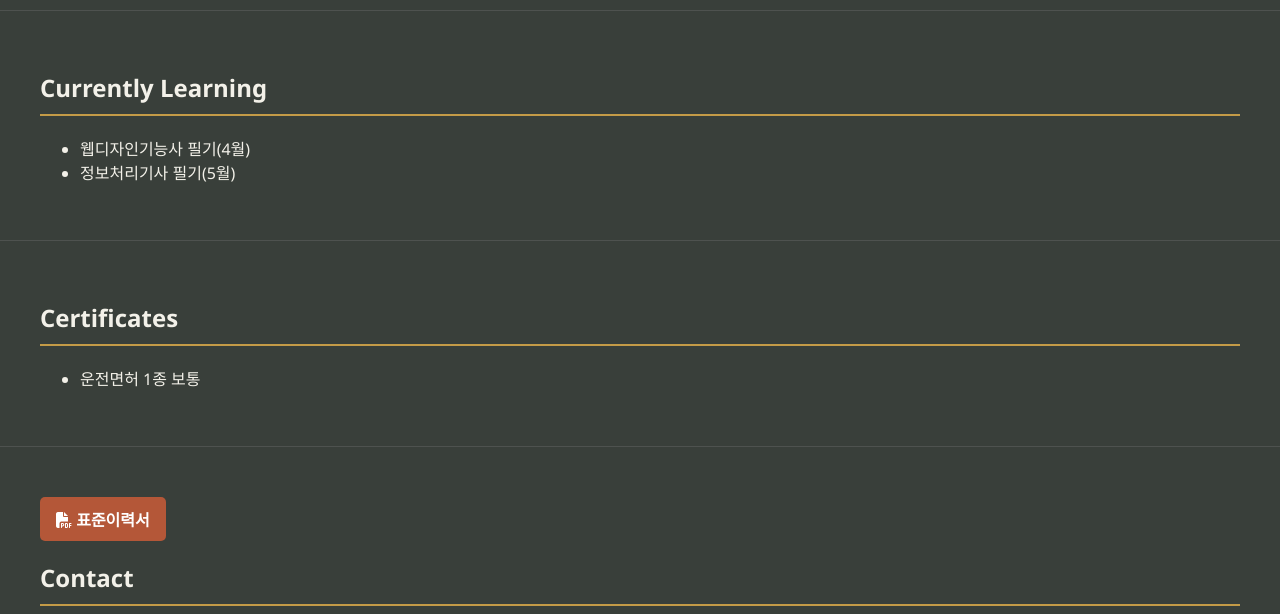
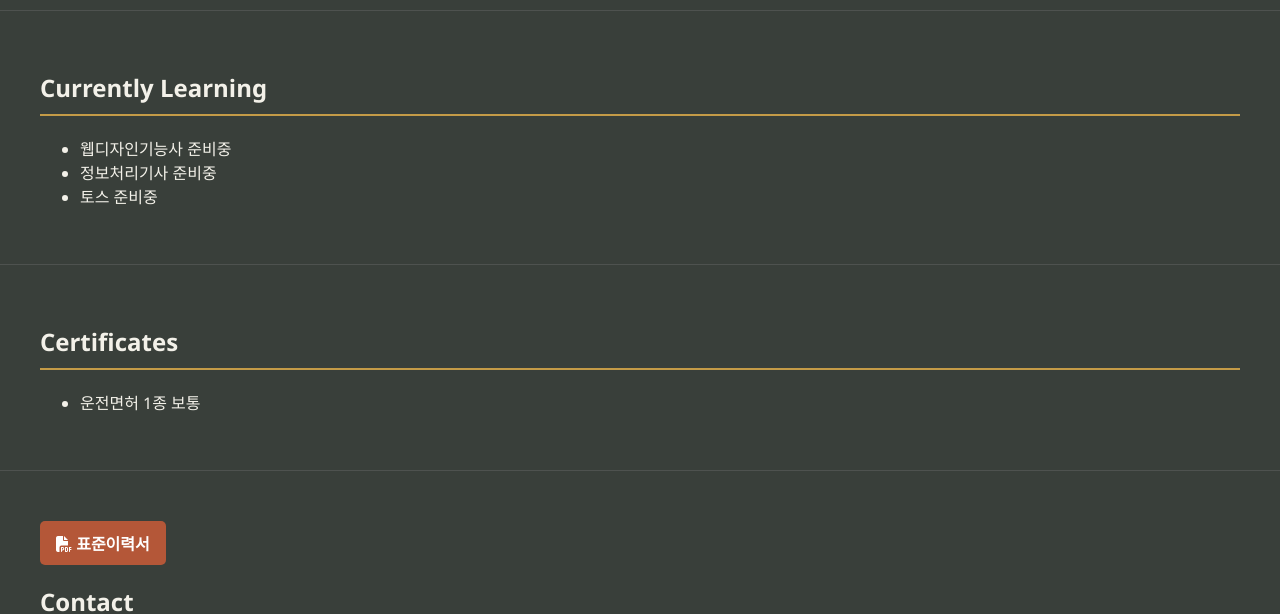
Before and after one commit to GIM-Bohyeun/portfolio, a plain HTML site: page index.html in a window 1280 px wide. Shown: the part 2440-3054 px from the top of the page. Drawn offline with Linux system fonts and the light colour scheme.

Commit message:
Update index.html

```diff
--- a/index.html
+++ b/index.html
@@ -109,8 +109,9 @@
   <section id="growth">
     <h2>Currently Learning</h2>
     <ul>
-      <li>웹디자인기능사 필기(4월)</li>
-      <li>정보처리기사 필기(5월)</li>
+      <li>웹디자인기능사 준비중</li>
+      <li>정보처리기사 준비중</li>
+      <li>토스 준비중</li>
     </ul>
   </section>
 
```
